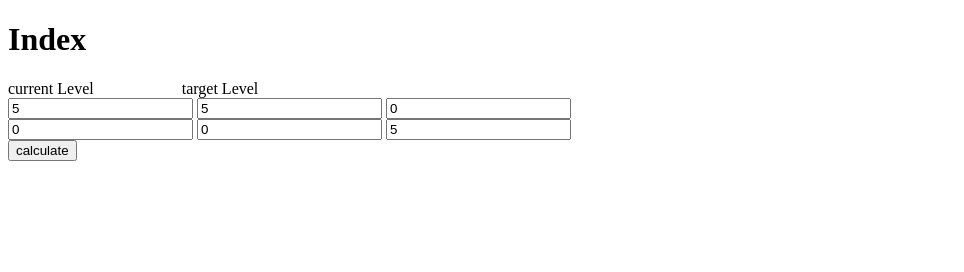
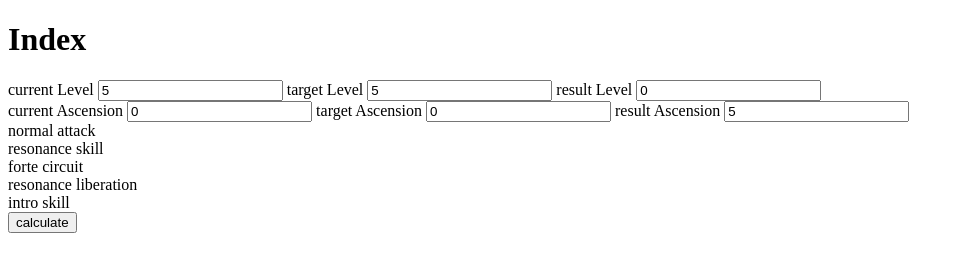
Before and after one commit to Shadic442/wuwa-ascension-planner, a plain HTML site: page index.html in a window 1280 px wide. Both pictures are taken after typing "5", "5", "5", "5", "5", "5" into the empty fields and a click on the button "calculate". Shown: the whole page, without its empty margins (0-964 px from the left). Drawn offline with Linux system fonts and the light colour scheme.

Commit message:
renamed variable and made update function
renamed the name of variable for the input elements to be less confusing
made the 1st version of the update function

```diff
--- a/index.html
+++ b/index.html
@@ -10,20 +10,41 @@
   <body>
     <h1 id="nameTitle">Index</h1>
     <!-- <form action="" name="calculate"> -->
-      <div>
+
     <label for="currentLevel">current Level</label>
-      <label style="text-indent: 500px;" for="targetLevel">&emsp;&emsp;&emsp;&emsp;&emsp; target Level</label></div>
     <input type="number" id="currentLevel" placeholder="current level" />
-
+    <label for="targetLevel">target Level</label>
     <input type="number" id="targetLevel" placeholder="target level" />
+    <label for="resultLevel">result Level</label>
     <input type="number" id="resultLevel" placeholder="result level" />
     <div>
-        <input type="number" id="currentAscension" placeholder="current Ascension">
-        <input type="number" id="targetAscension" placeholder="target Ascension">
-        <input type="number" id="resultAscension" placeholder="result Ascension" />
+      <label for="currentAscension">current Ascension</label>
+      <input
+        type="number"
+        id="currentAscension"
+        placeholder="current Ascension"
+      />
+      <label for="targetAscension">target Ascension</label>
+      <input
+        type="number"
+        id="targetAscension"
+        placeholder="target Ascension"
+      />
+      <label for="resultAscension">result Ascension</label>
+      <input
+        type="number"
+        id="resultAscension"
+        placeholder="result Ascension"
+      />
     </div>
+    <div><label for="">normal attack</label></div>
+    <div><label for="">resonance skill</label></div>
+    <div><label for="">forte circuit</label></div>
+    <div><label for="">resonance liberation</label></div>
+    <div><label for="">intro skill</label></div>
     <!--     </form>
- -->    <button onclick="calculateLevel()">calculate</button>
+ -->
+    <button onclick="calculateLevel()">calculate</button>
   </body>
 </html>
 <script src="script/script.js"></script>
--- a/script/script.js
+++ b/script/script.js
@@ -3,29 +3,29 @@ window.onload = function () {
 };
 
 let nameTitle = document.getElementById("nameTitle");
-let currentLevelInput = document.getElementById("currentLevel");
-let targetLevelInput = document.getElementById("targetLevel");
-let resultLevelInput = document.getElementById("resultLevel");
+let inputLevelCurrent = document.getElementById("currentLevel");
+let inputLevelTarget = document.getElementById("targetLevel");
+let inputLevelResult = document.getElementById("resultLevel");
 let total = 0;
-let targetAscensionInput = document.getElementById("targetAscension");
-let currentAscensionInput = document.getElementById("currentAscension");
-let resultAscensionInput = document.getElementById("resultAscension");
+let inputAscensionTarget = document.getElementById("targetAscension");
+let inputAscensionCurrent = document.getElementById("currentAscension");
+let inputAscensionResult = document.getElementById("resultAscension");
 
 function calculateLevel() {
   if (
-    currentLevelInput.value == null ||
-    targetLevelInput.value == null ||
-    currentLevelInput.value == 0 ||
-    targetLevelInput.value == 0
+    inputLevelCurrent.value == null ||
+    inputLevelTarget.value == null ||
+    inputLevelCurrent.value == 0 ||
+    inputLevelTarget.value == 0
   ) {
-    currentLevelInput.value = 1;
-    targetLevelInput.value = 1;
+    inputLevelCurrent.value = 1;
+    inputLevelTarget.value = 1;
   }
-  total = parseInt(targetLevelInput.value) - parseInt(currentLevelInput.value);
-  resultLevelInput.value = total;
+  total = parseInt(inputLevelTarget.value) - parseInt(inputLevelCurrent.value);
+  inputLevelResult.value = total;
 
-  targetAscensionInput.value = calculateAscension(targetLevelInput.value);
-  currentAscensionInput.value = calculateAscension(currentLevelInput.value);
+  inputAscensionTarget.value = calculateAscension(inputLevelTarget.value);
+  inputAscensionCurrent.value = calculateAscension(inputLevelCurrent.value);
 
   /* console.log(
     `target Ascension level : ${calculateAscension(targetLevelInput.value)}`
@@ -106,7 +106,13 @@ localStorage.setItem("jsonData", JSON.stringify(jsonData));
 console.log(jsonData.data_characters[0].targetLevel);
 console.log("Updated JSON saved to localStorage:", jsonData); */
 
-fetch("data/character.json")
+let pathToBaseCharacterJson = "data/character.json";
+/**
+ * fetch to load the initial data of characters,
+ * either from the character json file
+ * or from localstorage of the browser
+ */
+fetch(pathToBaseCharacterJson)
   .then((response) => response.json())
   .then((data) => {
     // Store it in a variable
@@ -119,3 +125,18 @@ fetch("data/character.json")
     console.log("JSON data stored in localStorage:", jsonData);
   })
   .catch((error) => console.error("Error loading JSON file:", error));
+
+function update(params) {
+  fetch(pathToBaseCharacterJson)
+    .then((response) => response.json)
+    .then((data) => {
+      //get the json data in localstorage or the local file then store it in variable jsonData
+      let jsonData = JSON.parse(localStorage.getItem("jsonData")) || data;
+      //then modify the data of the json stored in jsonData variable with the data in the input fields
+      jsonData.data_characters[index].currentlevel = 1;
+      // store the modified jsonData in localStorage
+      localStorage.setItem("jsonData", JSON.stringify(jsonData));
+      console.log("JSON data updated and stored in localStorage:", jsonData);
+    })
+    .catch((error) => console.error("Error updating JSON file:", error));
+}
```
Lines whose indentation alone changed are shown as unchanged.
